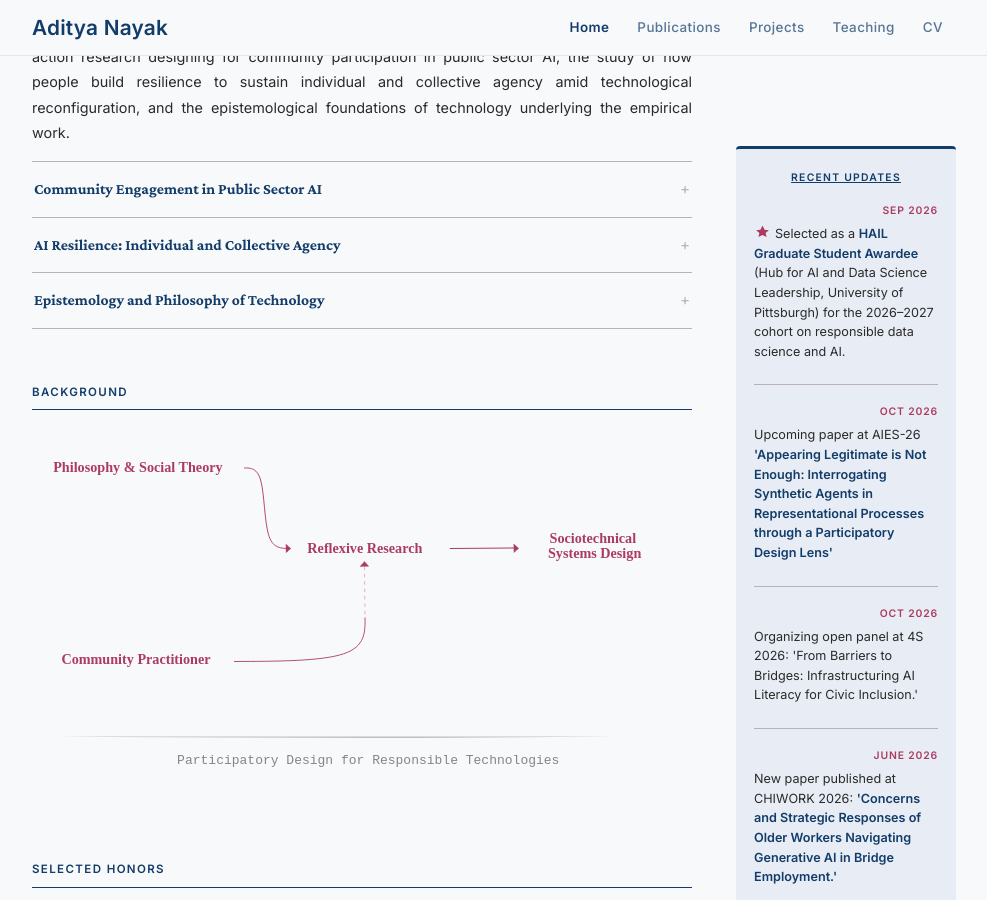
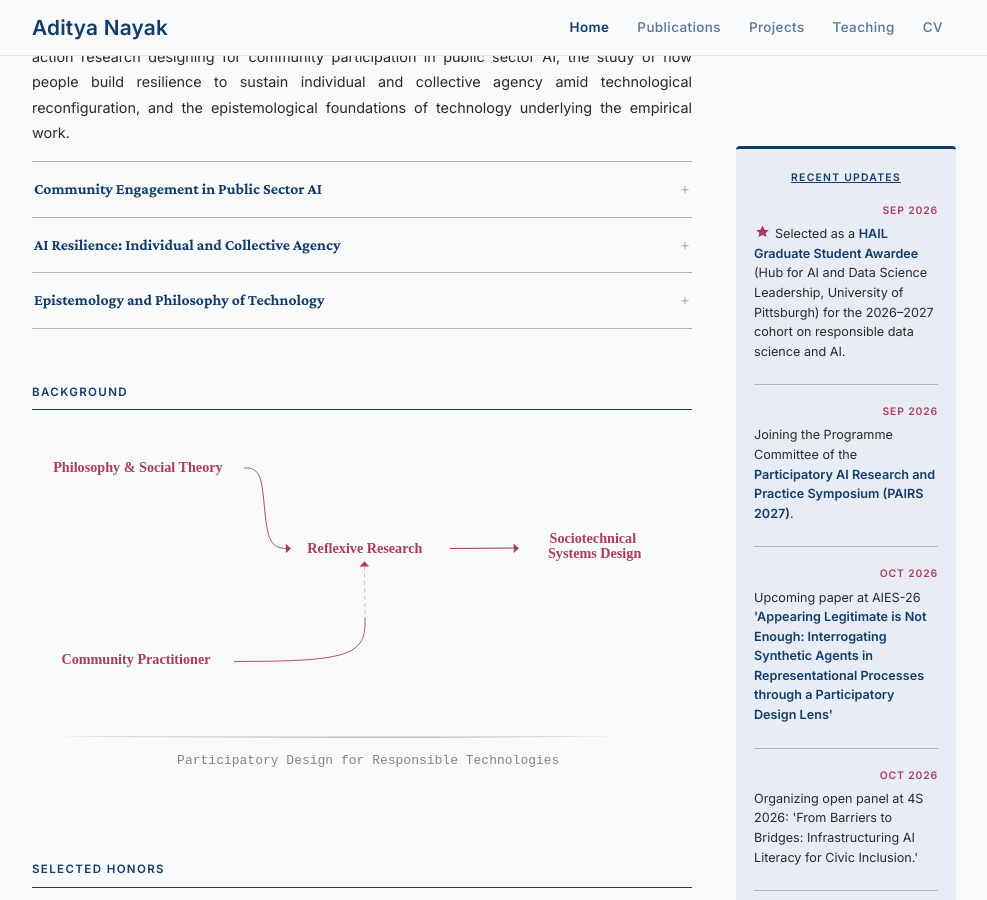
Before and after one commit to adityanayak-info/adityanayak-info.github.io, a Jekyll site: the page built from index.md, in a window 1280 px wide and 900 px high, scrolled down 695 px. Shown: the whole window, without its empty margins (146-1133 px from the left). Built offline with Jekyll 4.4.1, drawn with Linux system fonts in a browser that asks for light colours.

Commit message:
Add news entry for PAIRS 2027 committee membership
Added a new entry about joining the Programme Committee of the Participatory AI Research and Practice Symposium.

```diff
--- a/_data/news.yml
+++ b/_data/news.yml
@@ -8,6 +8,9 @@
 
 - date: "Sep 2026"
   text: "<img src='/assets/img/star.svg' alt='' width='17' height='17' style='display:inline-block;vertical-align:-3px;margin-right:4px'>Selected as a <a href='https://www.aihub.pitt.edu/building-knowledge/hail-graduate-student-awardee-program' target='_blank' rel='noopener'>HAIL Graduate Student Awardee</a> (Hub for AI and Data Science Leadership, University of Pittsburgh) for the 2026–2027 cohort on responsible data science and AI."
+
+- date: "Sep 2026"
+  text: "Joining the Programme Committee of the <a href='https://pairs.site/pairs-2026/' target='_blank' rel='noopener'>Participatory AI Research and Practice Symposium (PAIRS 2027)</a>."
 
 - date: "Oct 2026"
   text: "Upcoming paper at AIES-26 <a href='https://doi.org/10.48550/arXiv.2608.17099' target='_blank' rel='noopener'>'Appearing Legitimate is Not Enough: Interrogating Synthetic Agents in Representational Processes through a Participatory Design Lens'</a>"
```
